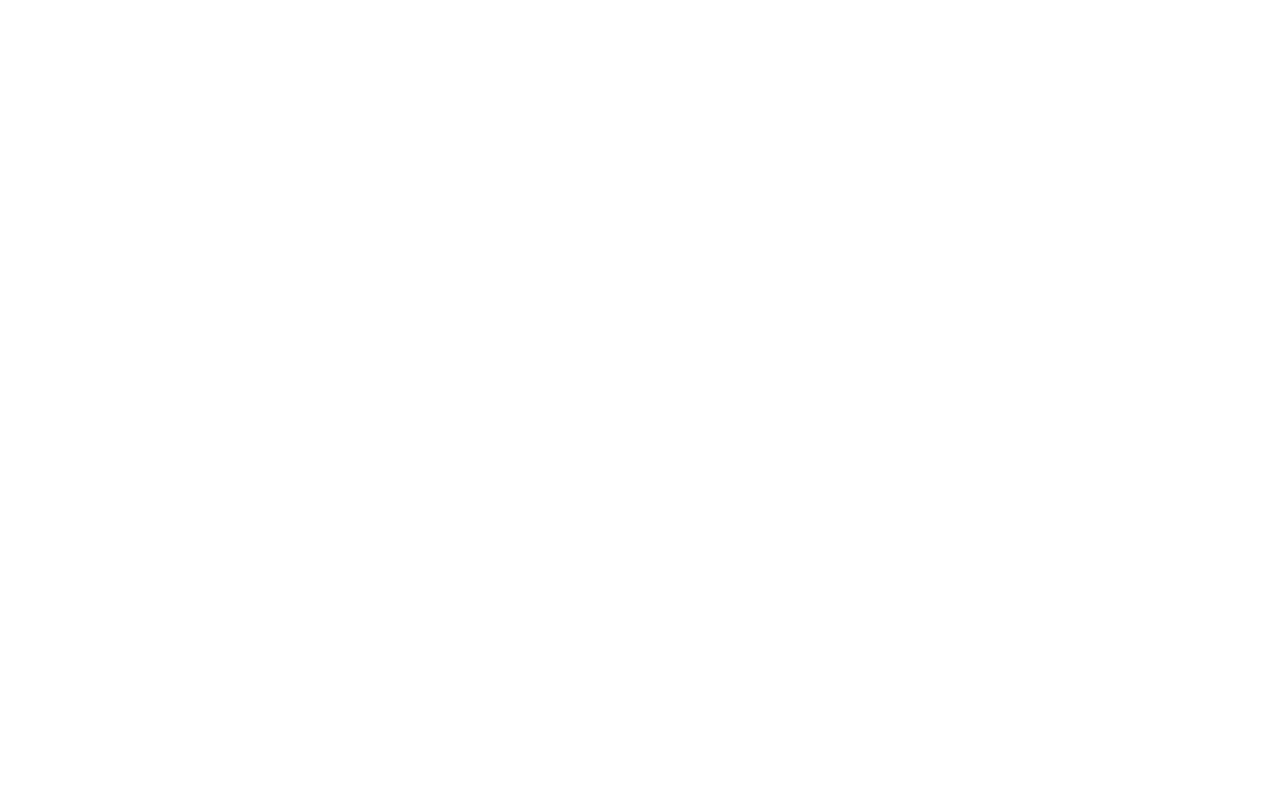
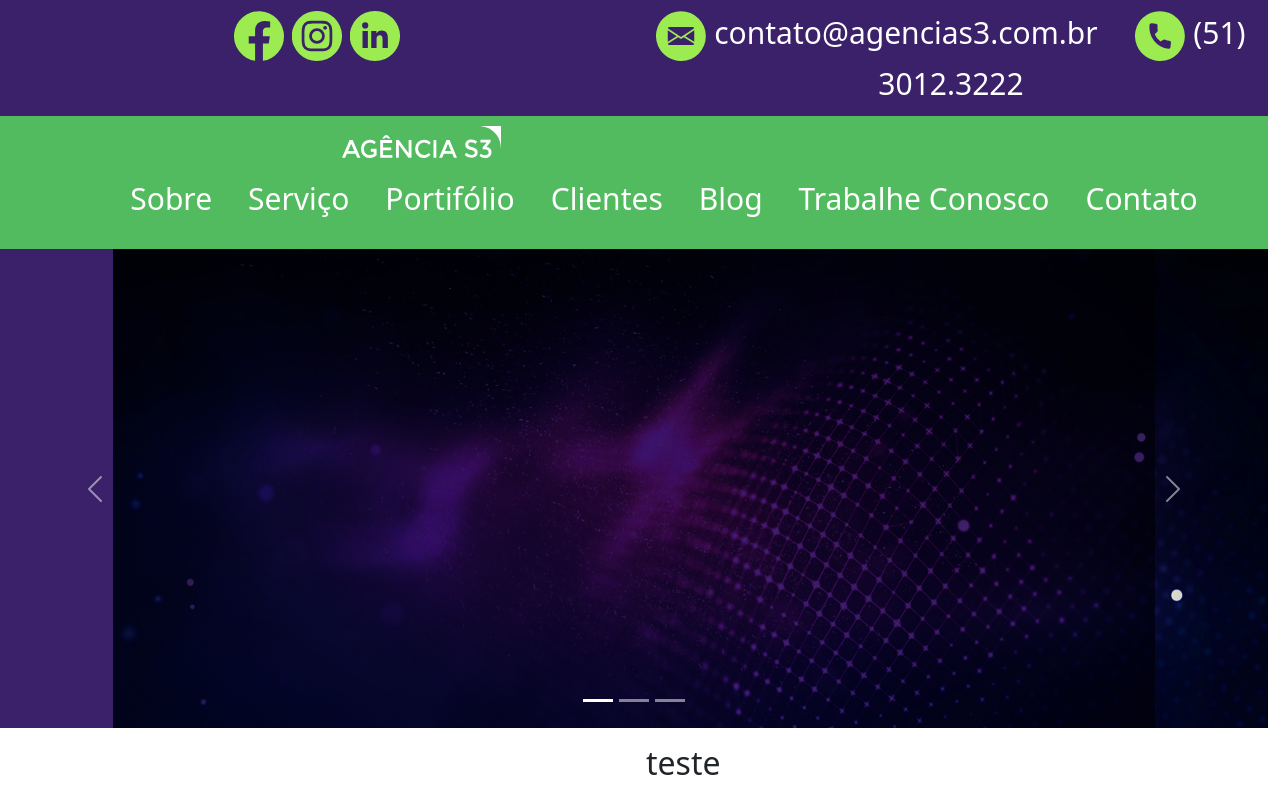
Before and after one commit to btLeonardoSilM/dev-challenge-wp-leonardo_madalena, a PHP site: page / in a window 1280 px wide. Before the commit the page is empty. Run offline with PHP 8.4, Linux system fonts and the light colour scheme.

Commit message:
atualizacao_tarefa

```diff
--- a/css/arquivo.css
+++ b/css/arquivo.css
@@ -1,9 +1,45 @@
+.top {
+   padding-top: 10px;
+   padding-bottom: 10px;
+   background-color: #3B216A;
+   text-align: center;
+   font-size: 30px !important;
+
+}
+
+.rede_social img{
+    width: 50px !important;
+    height: 50px !important;
+}
+
 .nav-link {
-    color: #FFFFFF !important;
-};
+    padding-top: 10px !important;
+    padding-bottom: 10px !important;
+    background-color: #53BB5F;
+    text-align: center;
+    font-size: 30px !important;
+}
 
-@media(min-width:600px) and (max-width:1000px) {
-    .nav-link{
-        color:red !important;
+@media (max-width:500px) {
+    .top{
+        background-color: red;
     }
-};
+}
+
+.nav-item {
+    color: white;
+    margin-left: 20px;
+}
+
+.navbar {
+    --bs-navbar-color: white !important;
+}
+
+.tira_fora {
+    padding-left: 0px !important;
+    padding-right: 0px !important;
+}
+
+.row {
+    margin-right: 0px !important;
+}
--- a/index.html
+++ b/index.html
@@ -1,5 +1,112 @@
 <!DOCTYPE html>
+<html>
 <head>
     <meta charset="utf-8">
-    <style
+    <link rel="stylesheet" href="css/arquivo.css">
+    <link href="https://cdn.jsdelivr.net/npm/bootstrap@5.2.0-beta1/dist/css/bootstrap.min.css" rel="stylesheet" integrity="sha384-0evHe/X+R7YkIZDRvuzKMRqM+OrBnVFBL6DOitfPri4tjfHxaWutUpFmBp4vmVor" crossorigin="anonymous">
 </head>
+<body>
+    <div class="container-fluid">
+        <div class="row top">
+            <div class="col">
+                <span class="rede_social"><img src="img/facebook-2.svg" alt=""></span>
+                <span class="rede_social"><img src="img/Subtração 1.svg" alt=""></span>
+                <span class="rede_social"><img src="img/Subtração 2.svg" alt=""></span>
+            </div>
+            <div class="col">
+                <span class="rede_social" style="color: white;"><img src="img/Subtração 3.svg" alt=""> contato@agencias3.com.br</span>
+                <span class="rede_social" style="color: white; margin-left: 30px;"><img src="img/Subtração 4.svg" alt=""> (51) 3012.3222</span>
+            </div>
+        </div>
+    </div>
+
+    <div class="container-fluid">
+        <div class="row nav-link">
+            <div class="col">
+                <div class="nav ">
+                    <img src="img/Grupo 37.svg" style="margin-left: 330px;" alt="">
+                    <div class="col">
+                        <nav class="navbar navbar-expand justify-content-center" style="margin-left: 40px">
+                            <ul class="navbar-nav">
+                              <li class="nav-item">
+                                <a class="nav-link" href="#">Sobre</a>
+                              </li>
+                              <li class="nav-item">
+                                <a class="nav-link" href="#">Serviço</a>
+                              </li>
+                              <li class="nav-item">
+                                <a class="nav-link" href="#">Portifólio</a>
+                              </li>
+                              <li class="nav-item">
+                                <a class="nav-link" href="#">Clientes</a>
+                              </li>
+                              <li class="nav-item">
+                                <a class="nav-link" href="#">Blog</a>
+                              </li>
+                              <li class="nav-item">
+                                <a class="nav-link" href="#">Trabalhe Conosco</a>
+                              </li>
+                              <li class="nav-item">
+                                <a class="nav-link" href="#">Contato</a>
+                              </li>
+                            </ul>
+                          </nav>
+                    </div>
+                </div>
+            </div>
+
+        </div>
+    </div>
+    <div class="container-fluid tira_fora">
+        <div class="row">
+            <div class="col">
+            <!-- Carousel -->
+<div id="demo" class="carousel slide" data-bs-ride="carousel">
+
+    <!-- Indicators/dots -->
+    <div class="carousel-indicators">
+      <button type="button" data-bs-target="#demo" data-bs-slide-to="0" class="active"></button>
+      <button type="button" data-bs-target="#demo" data-bs-slide-to="1"></button>
+      <button type="button" data-bs-target="#demo" data-bs-slide-to="2"></button>
+    </div>
+
+    <!-- The slideshow/carousel -->
+    <div class="carousel-inner">
+      <div class="carousel-item active">
+        <img src="img/Grupo 320.png" alt="" style="width:100%">
+      </div>
+      <div class="carousel-item">
+        <img src="img/Grupo 320.png" alt="" style="width:100%">
+      </div>
+      <div class="carousel-item">
+        <img src="img/Grupo 320.png" alt=""  style="width:100%">
+      </div>
+    </div>
+
+    <!-- Left and right controls/icons -->
+    <button class="carousel-control-prev" type="button" data-bs-target="#demo" data-bs-slide="prev">
+      <span class="carousel-control-prev-icon"></span>
+    </button>
+    <button class="carousel-control-next" type="button" data-bs-target="#demo" data-bs-slide="next">
+      <span class="carousel-control-next-icon"></span>
+    </button>
+  </div>
+</div>
+        </div>
+    </div>
+
+
+    <div class="container-fluid tira_fora">
+        <div class="row">
+            <div class="col-lg-6">
+
+            </div>
+            <div class="col-lg-6">
+                <p style="background: blue;"><H2>teste</H2></p>
+            </div>
+        </div>
+    </div>
+    <!-- JavaScript Bundle with Popper -->
+<script src="https://cdn.jsdelivr.net/npm/bootstrap@5.2.0-beta1/dist/js/bootstrap.bundle.min.js" integrity="sha384-pprn3073KE6tl6bjs2QrFaJGz5/SUsLqktiwsUTF55Jfv3qYSDhgCecCxMW52nD2" crossorigin="anonymous"></script>
+</body>
+</html>
```
Also changed, not shown: js/codigo.js (added).
